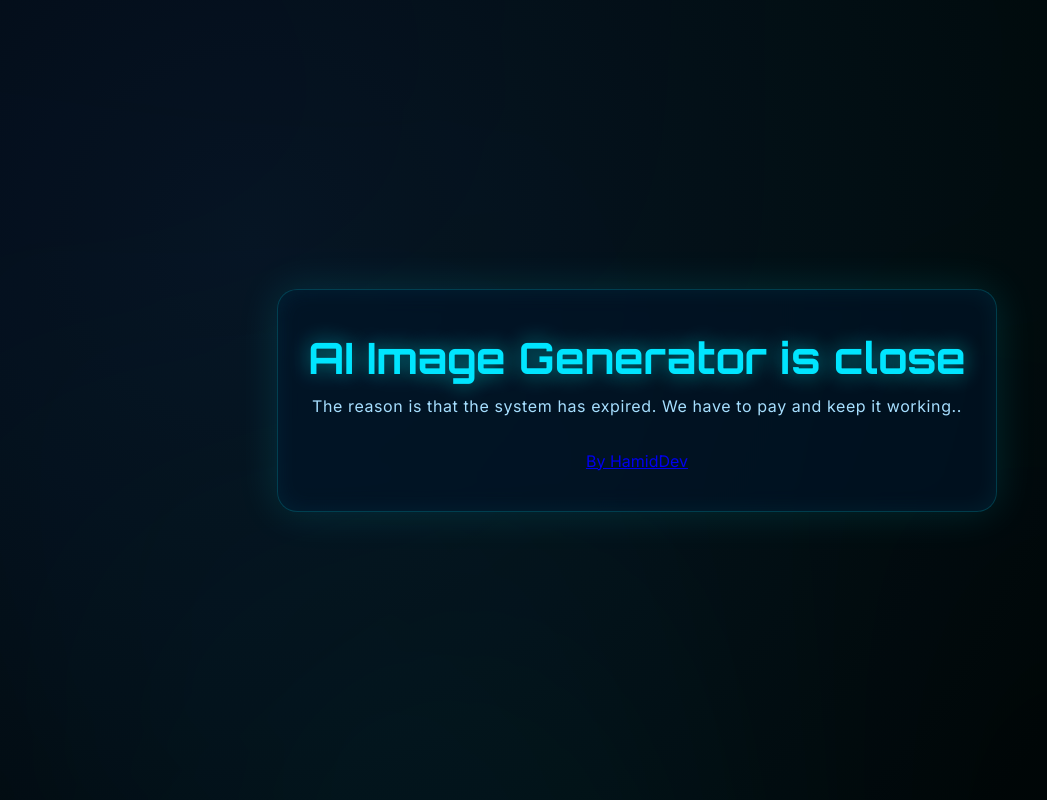
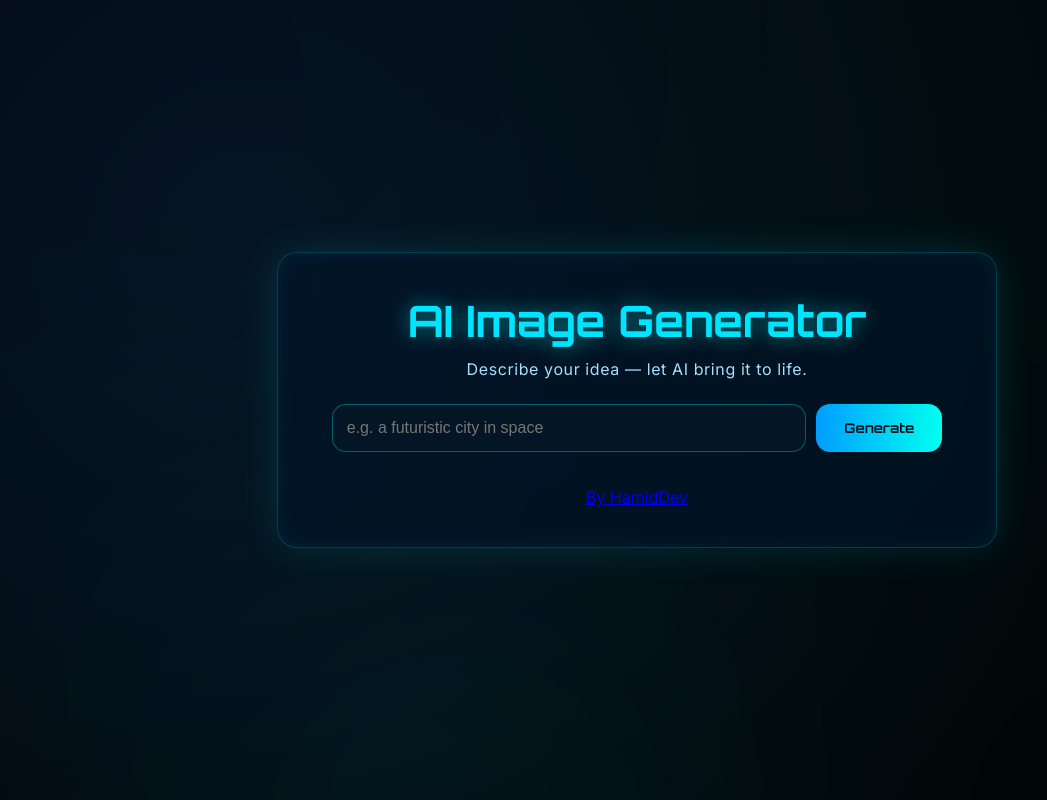
Before and after one commit to hamid-dev591/Hamid-Ai2025, a website: page public/index.html in a window 1280 px wide. Shown: the top 800 px of the page, without its empty margins (3-1050 px from the left). Drawn offline with Linux system fonts and the light colour scheme.

Commit message:
Add files via upload

```diff
--- a/public/index.html
+++ b/public/index.html
@@ -10,9 +10,18 @@
   <div class="overlay"></div>
 
   <div class="container">
-    <h1 class="glow">AI Image Generator is close</h1>
-    <p class="subtext">The reason is that the system has expired. We have to pay and keep it working..</p>
+    <h1 class="glow">AI Image Generator</h1>
+    <p class="subtext">Describe your idea — let AI bring it to life.</p>
 
+    <div class="input-box">
+      <input id="inp" type="text" placeholder="e.g. a futuristic city in space" />
+      <button id="genBtn" class="pulse-btn">Generate</button>
+    </div>
+
+    <div id="loader" class="loader" style="display:none;">
+      <div class="spinner"></div>
+      <span>Generating magic...</span>
+    </div>
 
     <div id="images" class="images-box"></div>
 
```
